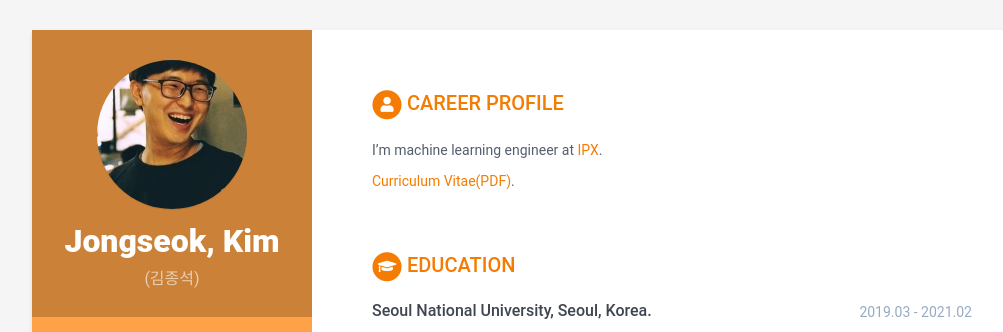
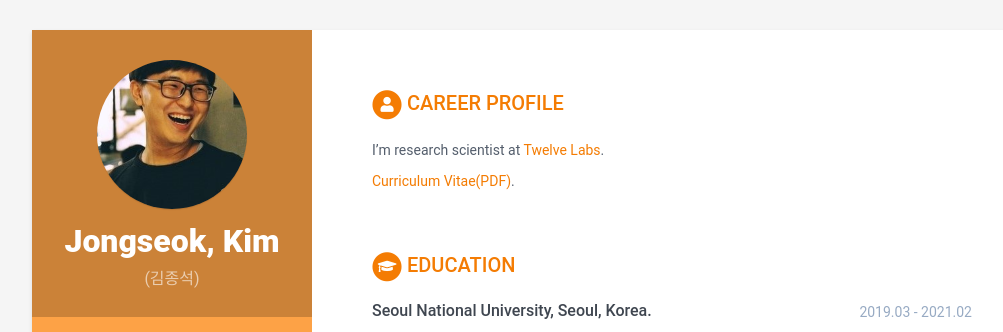
Before and after one commit to ozmig77/ozmig77.github.io, a Jekyll site: the page built from index.html, in a window 1280 px wide and 900 px high. Shown: the top 332 px of the window, without its empty margins (108-1111 px from the left). Built offline with Jekyll 4.4.1, drawn with Linux system fonts in a browser that asks for light colours.

Commit message:
Update data.yml

```diff
--- a/_data/data.yml
+++ b/_data/data.yml
@@ -42,7 +42,7 @@ sidebar:
 career-profile:
     title: Career Profile
     summary: |
-      I'm machine learning engineer at [IPX](https://www.linefriends.com/).
+      I'm research scientist at [Twelve Labs](https://twelvelabs.io/).
 
       [Curriculum Vitae(PDF)](https://ozmig77.github.io/Curriculum_Vitae.pdf).
 
```
